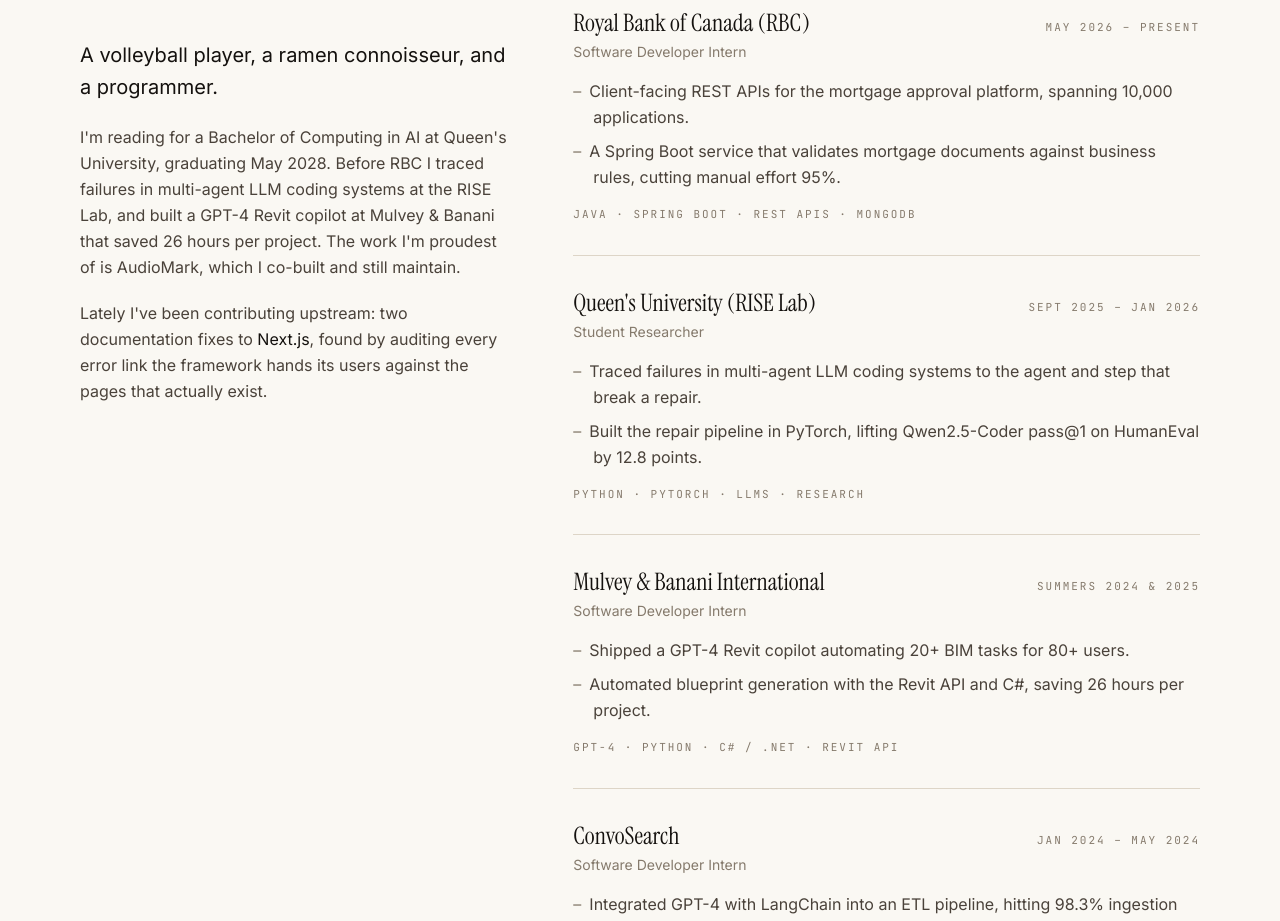
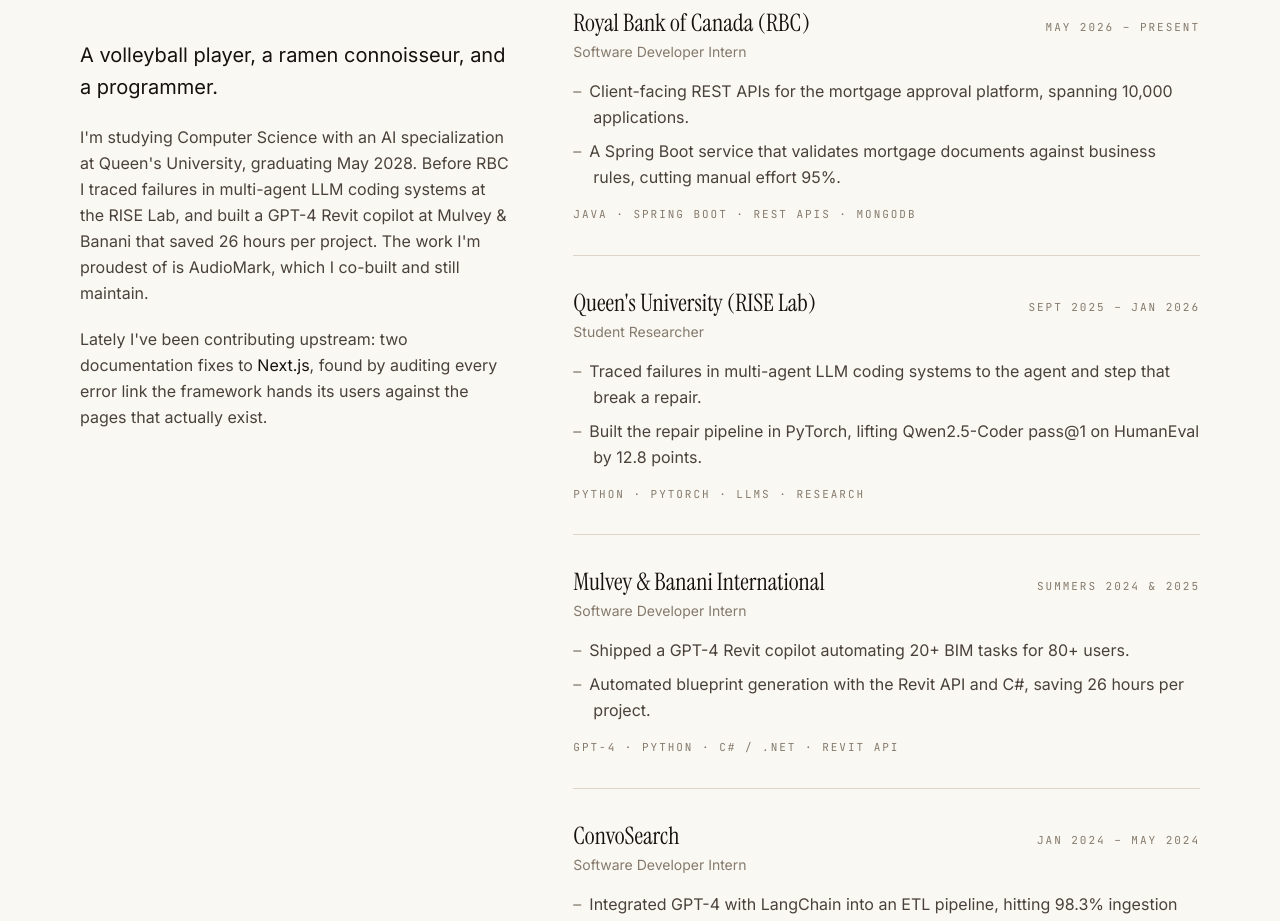
Before and after one commit to jaineelmodi11/jaineel-Portfolio, a Next.js app: page / in a window 1280 px wide. Shown: the part 2640-3561 px from the top of the page. Built offline with nearby package versions, Linux system fonts and the light colour scheme.

Commit message:
Correct the degree in the About paragraph too
Co-Authored-By: Claude Opus 5 <noreply@anthropic.com>

```diff
--- a/src/components/sections/About.tsx
+++ b/src/components/sections/About.tsx
@@ -13,7 +13,7 @@ export function About() {
             A volleyball player, a ramen connoisseur, and a programmer.
           </p>
           <p className="mt-5 leading-relaxed text-ink-soft">
-            I&apos;m reading for a Bachelor of Computing in AI at Queen&apos;s
+            I&apos;m studying Computer Science with an AI specialization at Queen&apos;s
             University, graduating May 2028. Before RBC I traced failures in
             multi-agent LLM coding systems at the RISE Lab, and built a GPT-4
             Revit copilot at Mulvey &amp; Banani that saved 26 hours per project.
```
